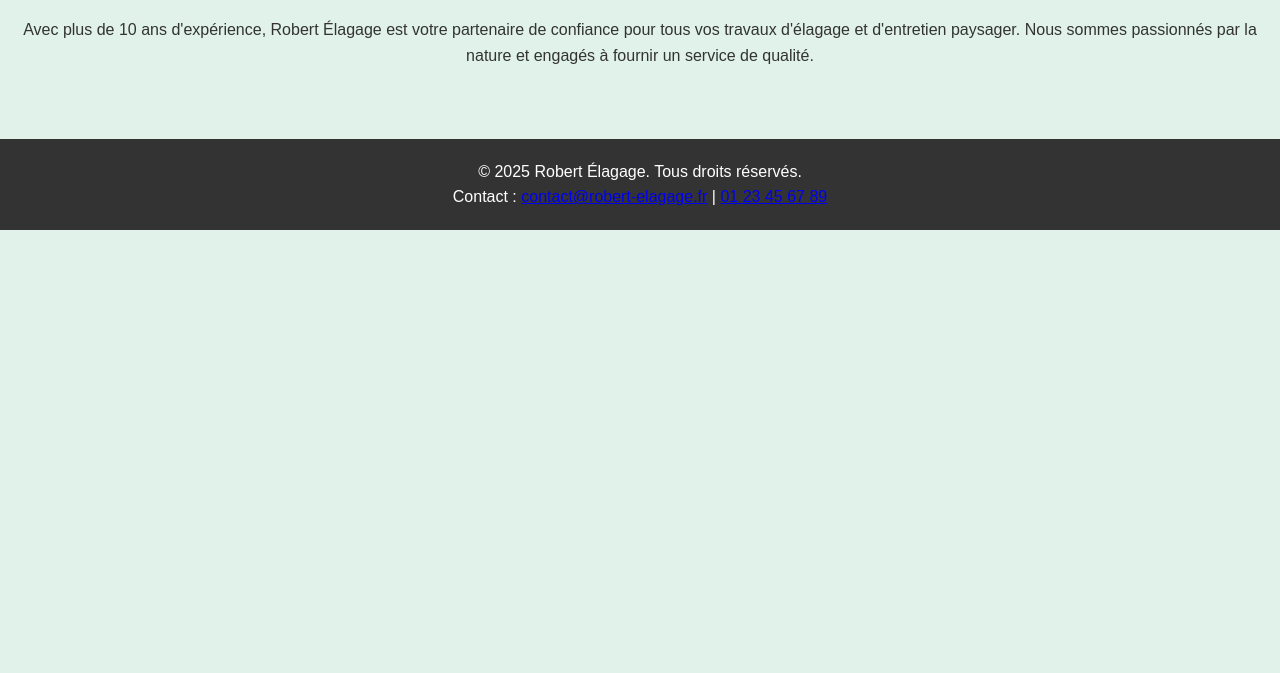
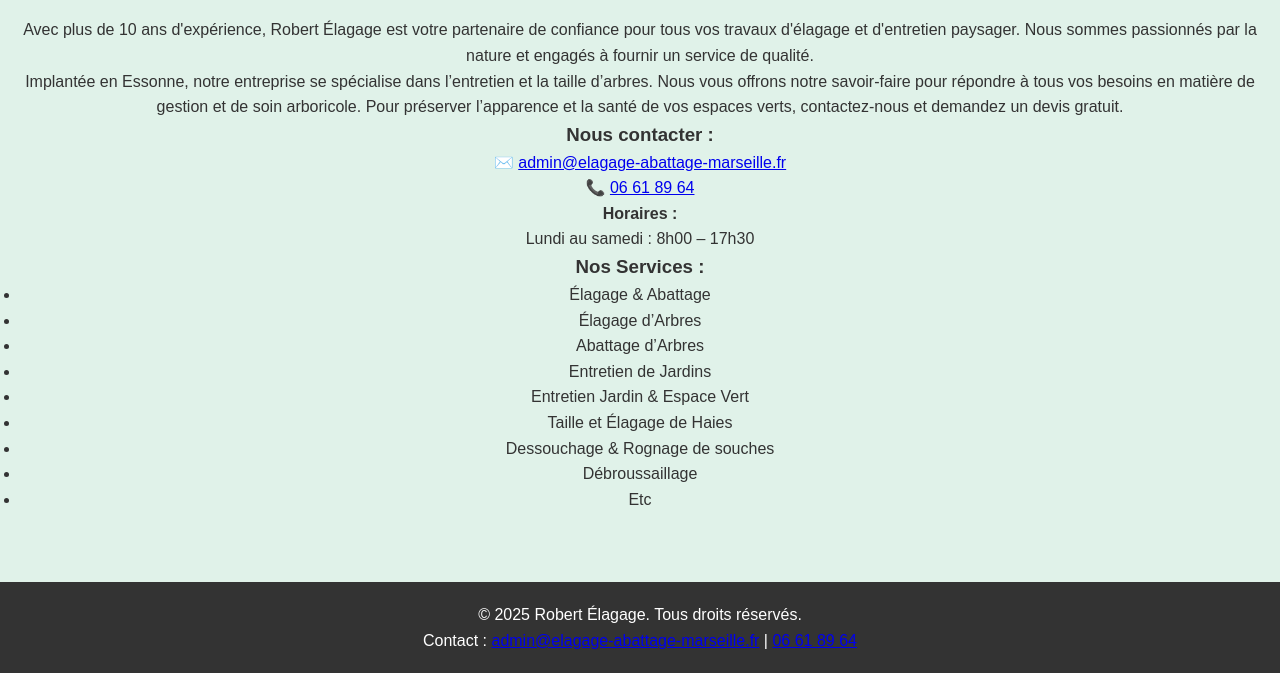
Before and after one commit to Robert-elagage/Robert-elagage-, a plain HTML site: page a-propos.html in a window 1280 px wide. Shown: the part 562-1235 px from the top of the page. Before the commit the page ends 800 px from the top, so only its background shows below. Drawn offline with Linux system fonts and the light colour scheme.

Commit message:
Update a-propos.html

```diff
--- a/a-propos.html
+++ b/a-propos.html
@@ -1,4 +1,3 @@
-
 <!DOCTYPE html>
 <html lang="fr">
 <head>
@@ -8,13 +7,10 @@
     <link rel="stylesheet" href="style.css">
 </head>
 <body>
-    <!-- En-tête -->
     <header>
         <h1>Robert Élagage</h1>
         <p>Votre expert en élagage et entretien d'arbres</p>
     </header>
-
-    <!-- Navigation -->
     <nav>
         <ul>
             <li><a href="index.html">Accueil</a></li>
@@ -23,17 +19,32 @@
             <li><a href="contact.html">Contact</a></li>
         </ul>
     </nav>
-
-    <!-- Section À propos -->
     <section id="a-propos">
         <h2>À Propos de Nous</h2>
         <p>Avec plus de 10 ans d'expérience, Robert Élagage est votre partenaire de confiance pour tous vos travaux d'élagage et d'entretien paysager. Nous sommes passionnés par la nature et engagés à fournir un service de qualité.</p>
+        <p>Implantée en Essonne, notre entreprise se spécialise dans l’entretien et la taille d’arbres. Nous vous offrons notre savoir-faire pour répondre à tous vos besoins en matière de gestion et de soin arboricole. Pour préserver l’apparence et la santé de vos espaces verts, contactez-nous et demandez un devis gratuit.</p>
+        <h3>Nous contacter :</h3>
+        <p>✉️ <a href="mailto:admin@elagage-abattage-marseille.fr">admin@elagage-abattage-marseille.fr</a></p>
+        <p>📞 <a href="tel:06618964">06 61 89 64</a></p>
+        <div class="horaires">
+            <p><strong>Horaires :</strong><br>Lundi au samedi : 8h00 – 17h30</p>
+        </div>
+        <h3>Nos Services :</h3>
+        <ul>
+            <li>Élagage & Abattage</li>
+            <li>Élagage d’Arbres</li>
+            <li>Abattage d’Arbres</li>
+            <li>Entretien de Jardins</li>
+            <li>Entretien Jardin & Espace Vert</li>
+            <li>Taille et Élagage de Haies</li>
+            <li>Dessouchage & Rognage de souches</li>
+            <li>Débroussaillage</li>
+            <li>Etc</li>
+        </ul>
     </section>
-
-    <!-- Footer -->
     <footer>
         <p>&copy; 2025 Robert Élagage. Tous droits réservés.</p>
-        <p>Contact : <a href="mailto:contact@robert-elagage.fr">contact@robert-elagage.fr</a> | <a href="tel:0123456789">01 23 45 67 89</a></p>
+        <p>Contact : <a href="mailto:admin@elagage-abattage-marseille.fr">admin@elagage-abattage-marseille.fr</a> | <a href="tel:06618964">06 61 89 64</a></p>
     </footer>
 </body>
 </html>
```
